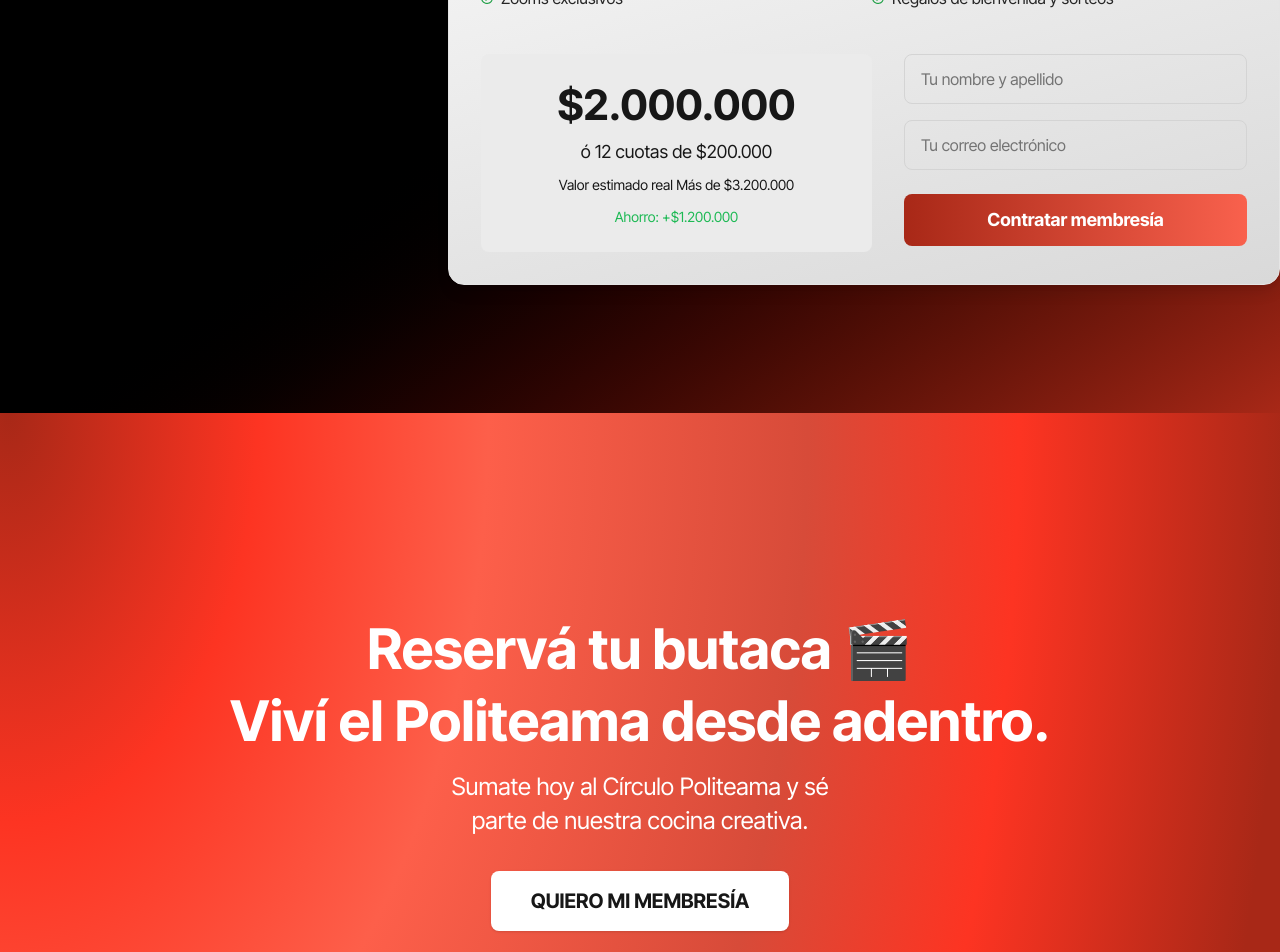
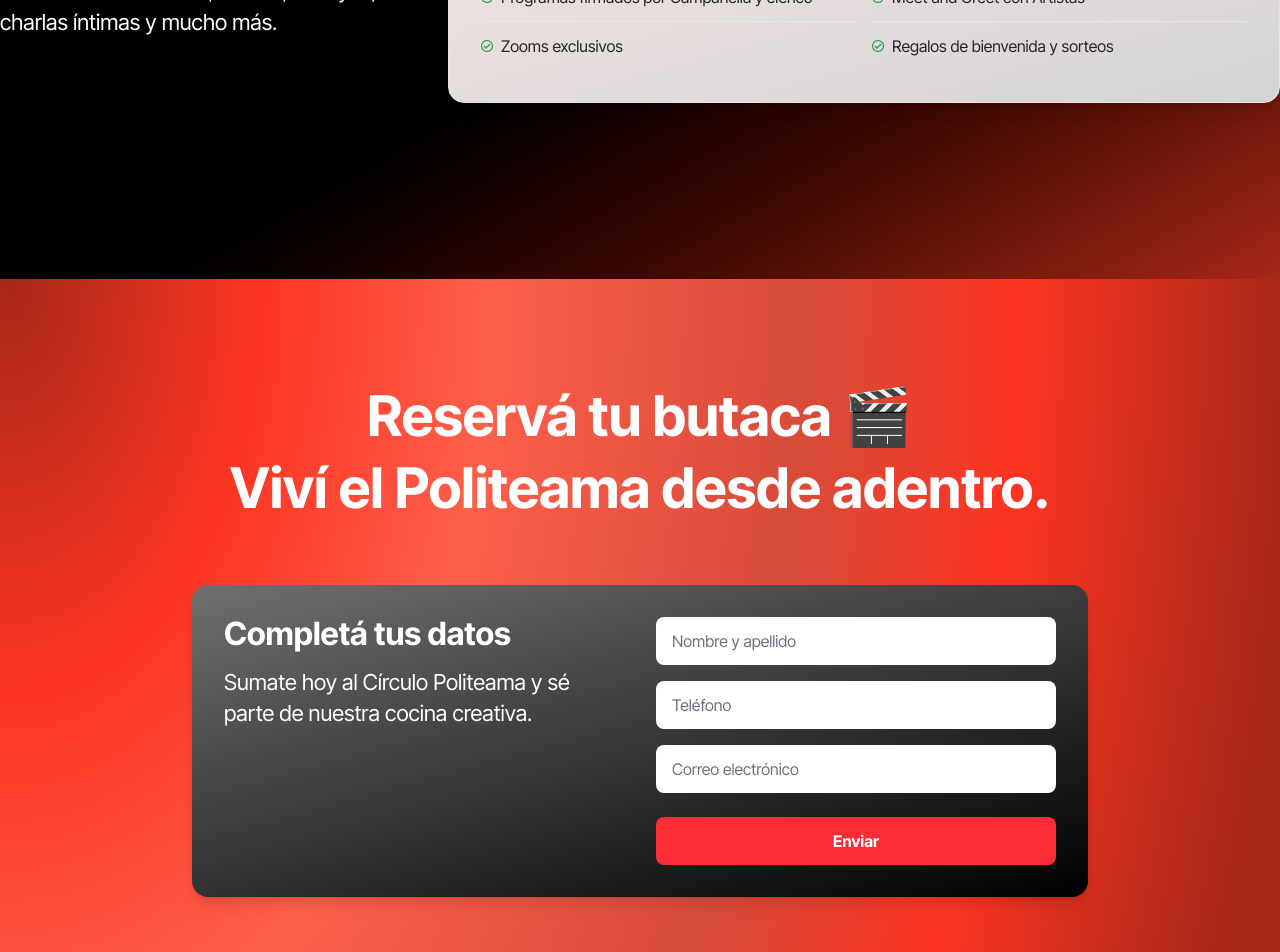
Before and after one commit to ulisescolosimo/campanella, a Next.js app: page / in a window 1280 px wide. Shown: the part 7840-8792 px from the top of the page. Built offline with nearby package versions, Linux system fonts and the light colour scheme; a web font is replaced by a local one.

Commit message:
new fixes

```diff
--- a/components/MembresiaHero.jsx
+++ b/components/MembresiaHero.jsx
@@ -20,30 +20,50 @@
           <br className="hidden sm:block" />
           <span className="block sm:inline">Viví el Politeama desde adentro.</span>
         </h1>
-        <p
-          className="font-['Inter_Tight'] font-normal text-base sm:text-lg md:text-xl lg:text-2xl leading-[144%] text-white text-opacity-90 text-center mb-6 md:mb-8 max-w-2xl"
-        >
-          Sumate hoy al Círculo Politeama y sé
-          <br className="hidden sm:block" />
-          <span className="block sm:inline">parte de nuestra cocina creativa.</span>
-        </p>
-        <button
-          className="
-            bg-white text-[#171717]
-            font-['Inter_Tight'] font-bold
-            text-base sm:text-lg md:text-xl
-            leading-[144%]
-            rounded-lg
-            px-6 sm:px-8 md:px-10
-            py-3 md:py-4
-            shadow-sm hover:bg-opacity-90
-            transition-all duration-200
-            transform hover:scale-[1.02]
-            active:scale-[0.98]
-          "
-        >
-          QUIERO MI MEMBRESÍA
-        </button>
+
+        {/* Formulario */}
+        <div className="w-full max-w-4xl mt-8 md:mt-12">
+          <div className="rounded-2xl shadow-lg p-6 md:p-8" style={{background: 'linear-gradient(164.76deg, #6E6E6E 1.42%, #000000 99.61%)'}}>
+            <div className="flex flex-col lg:flex-row gap-8">
+              {/* Lado izquierdo - Texto */}
+              <div className="lg:w-1/2">
+                <h2 className="font-['Inter_Tight'] font-bold text-[32px] leading-[106%] text-white mb-4 text-center lg:text-left">
+                  Completá tus datos
+                </h2>
+                <p className="font-['Inter_Tight'] font-normal text-[22px] leading-[144%] text-white">
+                  Sumate hoy al Círculo Politeama y sé parte de nuestra cocina creativa.
+                </p>
+              </div>
+
+              {/* Lado derecho - Formulario */}
+              <div className="lg:w-1/2">
+                <form className="flex flex-col gap-4">
+                  <input
+                    type="text"
+                    placeholder="Nombre y apellido"
+                    className="w-full px-4 py-3 rounded-lg bg-white text-gray-800 placeholder-gray-500 font-['Inter_Tight'] focus:outline-none focus:ring-2 focus:ring-red-500"
+                  />
+                  <input
+                    type="tel"
+                    placeholder="Teléfono"
+                    className="w-full px-4 py-3 rounded-lg bg-white text-gray-800 placeholder-gray-500 font-['Inter_Tight'] focus:outline-none focus:ring-2 focus:ring-red-500"
+                  />
+                  <input
+                    type="email"
+                    placeholder="Correo electrónico"
+                    className="w-full px-4 py-3 rounded-lg bg-white text-gray-800 placeholder-gray-500 font-['Inter_Tight'] focus:outline-none focus:ring-2 focus:ring-red-500"
+                  />
+                  <button
+                    type="submit"
+                    className="w-full px-6 py-3 bg-red-500 hover:bg-red-600 text-white font-['Inter_Tight'] font-semibold rounded-lg transition-colors duration-200 mt-2"
+                  >
+                    Enviar
+                  </button>
+                </form>
+              </div>
+            </div>
+          </div>
+        </div>
       </div>
     </section>
   );
--- a/components/MembresiaPlanes.jsx
+++ b/components/MembresiaPlanes.jsx
@@ -3,7 +3,7 @@
 export default function MembresiaPlanes() {
   return (
     <section className="w-full py-12 flex flex-col items-center bg-gradient-to-br from-black via-black to-[#A82817]">
-      <div className="max-w-7xl w-full mx-auto flex flex-col lg:flex-row gap-8 lg:gap-12 items-start pb-12 md:pb-20 pt-12 md:pt-20">
+      <div className="max-w-7xl w-full mx-auto flex flex-col lg:flex-row gap-8 lg:gap-12 items-start pb-12 md:pb-32 pt-12 md:pt-32">
         {/* Texto lateral */}
         <div className="w-full lg:w-auto lg:max-w-[400px]">
           <h2 className="font-['Inter_Tight'] font-bold text-[48px] leading-[126%] text-white mb-6" id="membresias">
@@ -15,13 +15,13 @@
         </div>
 
         <div className="w-full lg:flex-1">
-          <div className="rounded-2xl shadow-lg p-6 md:p-8 flex flex-col border border-neutral-200" style={{background: 'linear-gradient(164.76deg, #FFFFFF 1.42%, #D9D9D9 99.61%)'}}>
-            <h3 className="font-['Inter_Tight'] font-bold text-[32px] leading-[106%] mb-6 text-[#171717] text-center">
+          <div className="rounded-2xl shadow-lg p-6 md:p-8 flex flex-col border border-neutral-200" style={{background: 'linear-gradient(164.76deg, #FFE9E9 1.42%, #D4D4D4 99.61%)'}}>
+            <h3 className="font-['Inter_Tight'] font-bold text-[32px] leading-[106%] mb-6 text-[#171717] text-left">
               Membresía Full Politeama
             </h3>
 
             {/* Lista de características en dos columnas */}
-            <div className="grid grid-cols-1 md:grid-cols-2 gap-4 mb-8">
+            <div className="grid grid-cols-1 md:grid-cols-2 gap-4">
               <div className="flex flex-col">
                 {[
                   "Todas las fechas desde butaca Platea",
@@ -58,60 +58,9 @@
                 ))}
               </div>
             </div>
-
-            {/* Sección de precios y formulario */}
-            <div className="flex flex-col lg:flex-row gap-6 lg:gap-8">
-            {/* Precios */}
-            <div className="text-center lg:flex-1 bg-[#EBEBEB] rounded-lg p-6 flex flex-col justify-center">
-              <div className="mb-2">
-                <span className="font-['Inter_Tight'] font-bold text-3xl md:text-[42px] leading-[128%] text-[#171717]">
-                  $2.000.000
-                </span>
-              </div>
-              <div className="mb-2">
-                <span className="font-['Inter_Tight'] font-normal text-lg leading-[128%] text-[#171717]">
-                  ó 12 cuotas de $200.000
-                </span>
-              </div>
-              <div className="mb-2">
-                <span className="font-['Inter_Tight'] font-normal text-sm leading-[110%] text-[#171717]">
-                  Valor estimado real Más de $3.200.000
-                </span>
-              </div>
-              <div>
-                <span className="font-['Inter_Tight'] font-normal text-sm leading-[110%] text-[#1DB954]">
-                  Ahorro: +$1.200.000
-                </span>
-              </div>
-            </div>
-
-            {/* Formulario y botón */}
-            <div className="lg:flex-1">
-              <div className="space-y-4 mb-6">
-                <input
-                  type="text"
-                  placeholder="Tu nombre y apellido"
-                  className="w-full px-4 py-3 rounded-lg border border-neutral-300 text-[#171717] placeholder-neutral-500 focus:outline-none focus:ring-2 focus:ring-[#A82817] focus:border-transparent"
-                />
-                <input
-                  type="email"
-                  placeholder="Tu correo electrónico"
-                  className="w-full px-4 py-3 rounded-lg border border-neutral-300 text-[#171717] placeholder-neutral-500 focus:outline-none focus:ring-2 focus:ring-[#A82817] focus:border-transparent"
-                />
-              </div>
-
-              {/* Botón */}
-              <button
-                className="w-full py-3 rounded-lg text-white font-['Inter_Tight'] font-bold text-base md:text-lg transition-transform hover:scale-[1.02] active:scale-[0.98]"
-                style={{background:'linear-gradient(90deg, #A82817 0%, #F9614D 100%)'}}
-              >
-                Contratar membresía
-              </button>
-            </div>
             </div>
           </div>
         </div>
-      </div>
     </section>
   );
 }
```
